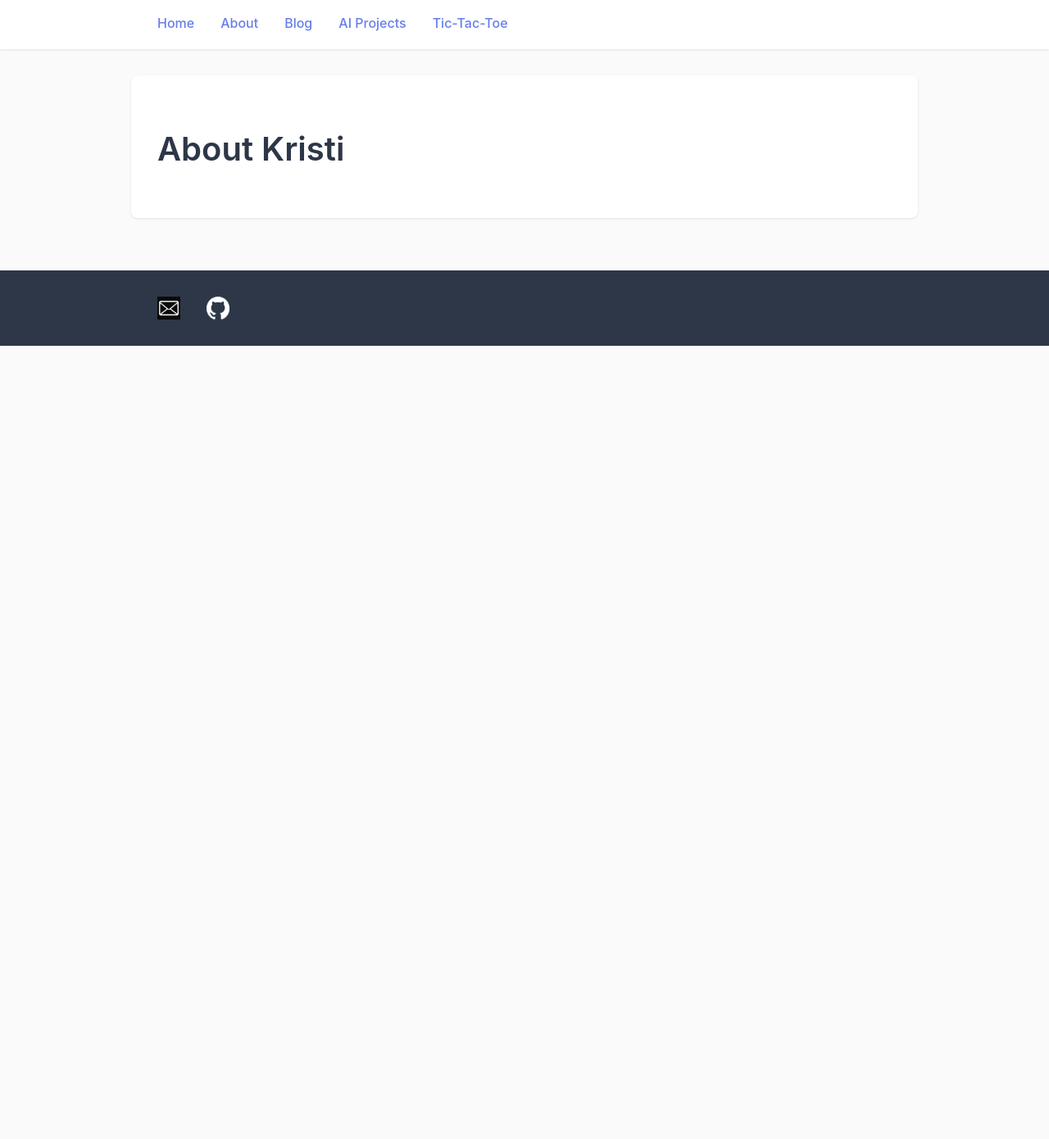
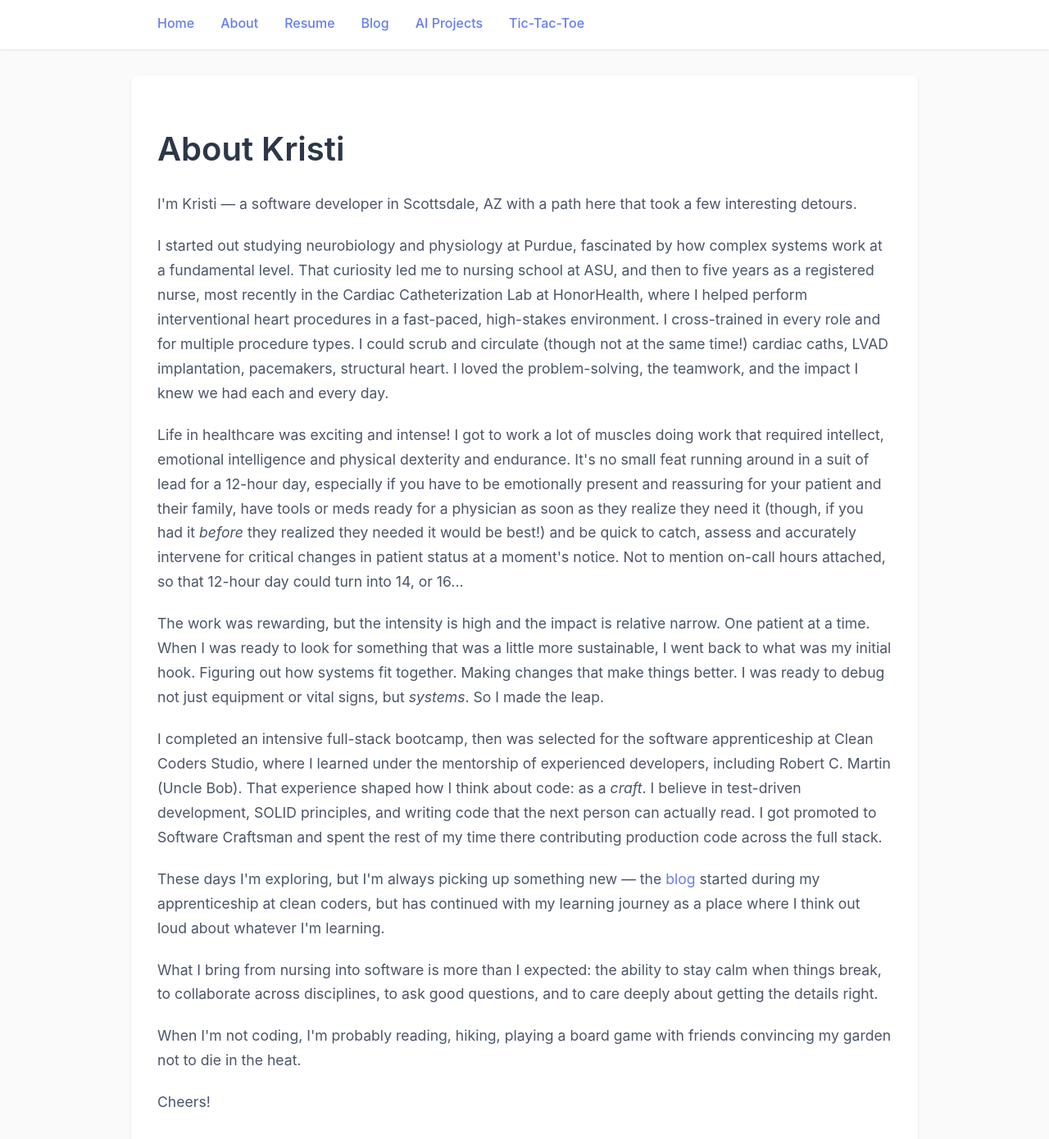
Before and after one commit to 7vanael/7vanael.github.io, a Jekyll site: the page built from about/index.html, in a window 1280 px wide and 1400 px high. Shown: the top 1390 px of the window at 82% size. Built offline with Jekyll 4.4.1, drawn with Linux system fonts in a browser that asks for light colours.

Commit message:
Resume, linkedin and about

```diff
--- a/_layouts/default.html
+++ b/_layouts/default.html
@@ -25,7 +25,7 @@
 	    		<ul>
 	        		<li><a href="/">Home</a></li>
 		        	<li><a href="/about">About</a></li>
-<!--	        		<li><a href="/cv">CV</a></li>-->
+	        		<li><a href="/resources/Kristi_Korn_Resume.pdf" target="_blank">Resume</a></li>
 	        		<li><a href="/blog">Blog</a></li>
 											<li><a href="/ai-projects.html">AI Projects</a></li>
 											<li><a href="/tictactoe.html">Tic-Tac-Toe</a></li>
@@ -44,6 +44,9 @@
 	        		<li><a href="https://github.com/7vanael">
 													<img src="/resources/github_icon.png" alt="GitHub" class="github-icon">
 											</a></li>
+	        		<li><a href="https://www.linkedin.com/in/kristikorn/" target="_blank">
+													<img src="/resources/li-logo.png" alt="LinkedIn" class="linkedin-icon">
+											</a></li>
 				</ul>
 			</footer>
 		</body>
--- a/about/index.html
+++ b/about/index.html
@@ -2,4 +2,51 @@
 layout: default
 title: About Kristi
 ---
-	<h1>{{ page.title }}</h1>
+<h1>{{ page.title }}</h1>
+
+<p>I'm Kristi — a software developer in Scottsdale, AZ with a path here that
+  took a few interesting detours.</p>
+
+<p>I started out studying neurobiology and physiology at Purdue, fascinated by
+  how complex systems work at a fundamental level. That curiosity led me to
+  nursing school at ASU, and then to five years as a registered nurse, most recently
+  in the Cardiac Catheterization Lab at HonorHealth, where I helped perform
+  interventional heart procedures in a fast-paced, high-stakes environment.
+  I cross-trained in every role and for multiple procedure types. I could scrub and circulate
+  (though not at the same time!) cardiac caths, LVAD implantation, pacemakers, structural heart.
+  I loved the problem-solving, the teamwork, and the impact I knew we had each and every day.</p>
+
+<p>Life in healthcare was exciting and intense! I got to work a lot of muscles doing work that
+  required intellect, emotional intelligence and physical dexterity and endurance. It's no small
+  feat running around in a suit of lead for a 12-hour day, especially if you have to be emotionally present
+  and reassuring for your patient and their family, have tools or meds ready for a physician as soon as they
+  realize they need it (though, if you had it <em>before</em> they realized they needed it would be best!)
+  and be quick to catch, assess and accurately intervene for critical changes in patient status at a moment's
+  notice. Not to mention on-call hours attached, so that 12-hour day could turn into 14, or 16... </p>
+
+<p>The work was rewarding, but the intensity is high and the impact is relative narrow. One patient at a time.
+  When I was ready to look for something that was a little more sustainable, I went back to what was
+  my initial hook. Figuring out how systems fit together. Making changes that make things better.
+  I was ready to debug not just equipment or vital signs, but <em>systems</em>. So I made the leap.</p>
+
+<p>I completed an intensive full-stack bootcamp, then was selected for the
+  software apprenticeship at Clean Coders Studio, where I learned under the
+  mentorship of experienced developers, including Robert C. Martin (Uncle Bob). That
+  experience shaped how I think about code: as a <em>craft</em>. I believe in
+  test-driven development, SOLID principles, and writing code that the next
+  person can actually read. I got promoted to Software Craftsman and spent the
+  rest of my time there contributing production code across the full stack.</p>
+
+<p>These days I'm exploring, but I'm always picking up something new — the
+  <a href="/blog">blog</a> started during my apprenticeship at clean coders, but has
+  continued with my learning journey as a place where I think out loud about whatever
+  I'm learning. </p>
+
+<p>What I bring from nursing into software is more than I expected: the ability
+  to stay calm when things break, to collaborate across disciplines, to ask good
+  questions, and to care deeply about getting the details right.</p>
+
+<p>When I'm not coding, I'm probably reading, hiking, playing a board game with friends
+  convincing my garden not to die in the heat.</p>
+
+<p>Cheers!</p>
--- a/css/main.css
+++ b/css/main.css
@@ -273,6 +273,17 @@
     transform: scale(1.1);
 }
 
+.linkedin-icon {
+    width: 28px;
+    height: 28px;
+    vertical-align: middle;
+    transition: transform 0.3s ease;
+}
+
+.linkedin-icon:hover {
+    transform: scale(1.1);
+}
+
 ul.posts {
     margin: 2rem 0;
     padding: 0;
```
Also changed, not shown: _posts/2025-12-19-integrating.md (+2 -1 lines), resources/li-logo.png (added), 1 other file.
